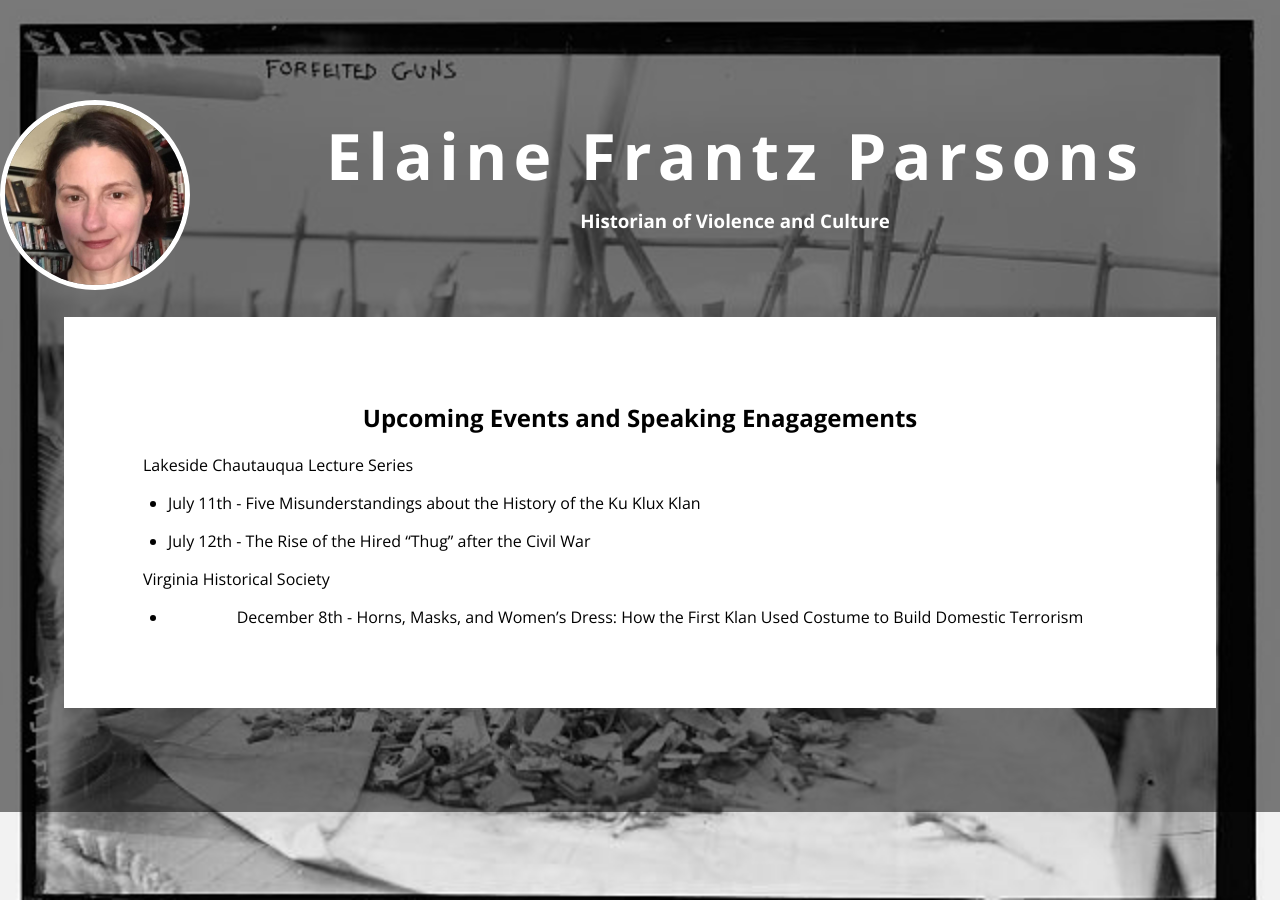
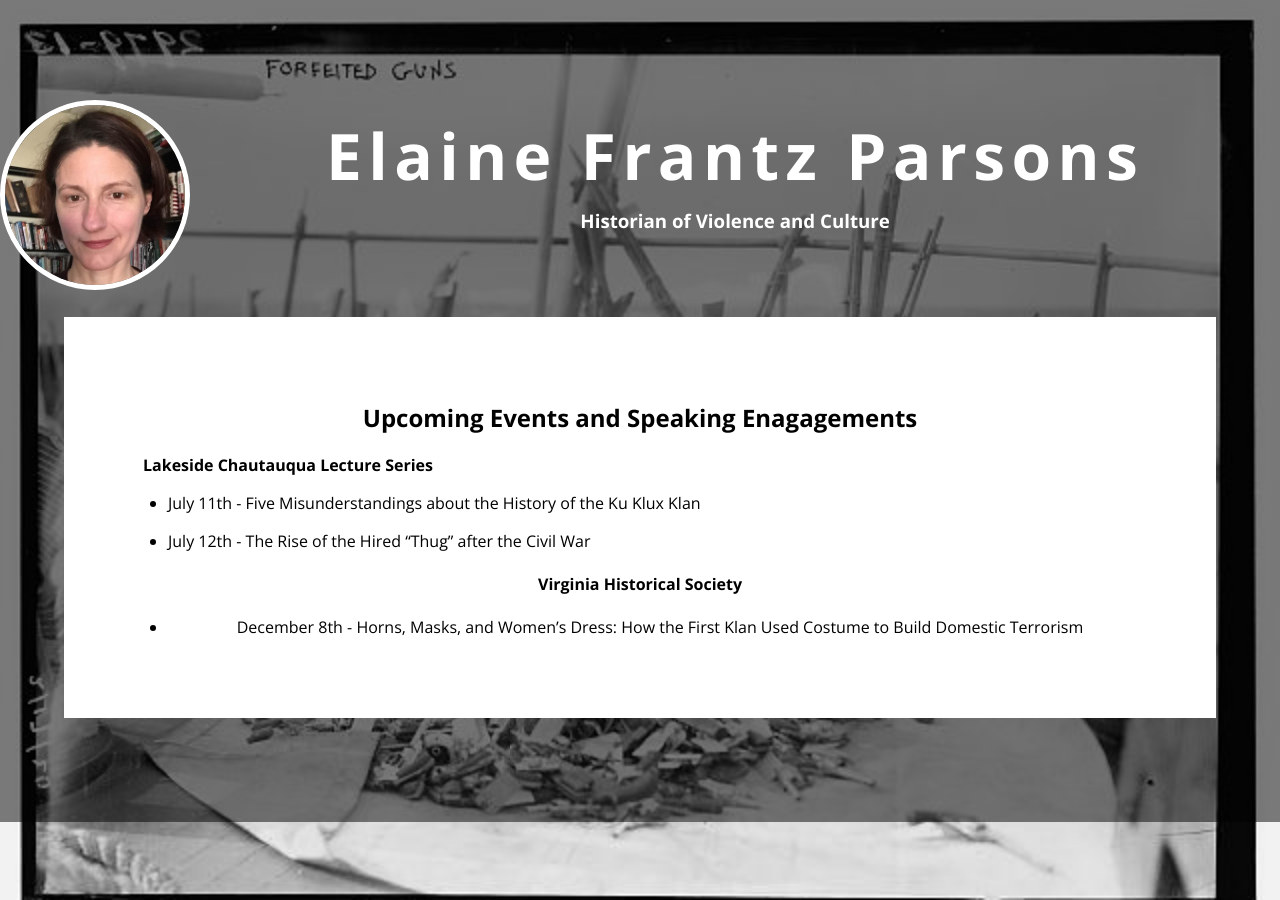
Before and after one commit to parsonse/parsonse.github.io, a Jekyll site: the page built from events/index.md, in a window 1280 px wide. Built offline with Jekyll 4.4.1, drawn with Linux system fonts in a browser that asks for light colours; nearby versions of some CDN libraries.

```diff
--- a/events/index.md
+++ b/events/index.md
@@ -4,12 +4,12 @@ layout: essay
 title: Upcoming Events and Speaking Enagagements
 ---
 
-[Lakeside Chautauqua Lecture Series](http://www.lakesideohio.com/education/lecture-series#wk4)
+[**Lakeside Chautauqua Lecture Series**](http://www.lakesideohio.com/education/lecture-series#wk4)
 
 * July 11th - Five Misunderstandings about the History of the Ku Klux Klan
 
 * July 12th - The Rise of the Hired "Thug" after the Civil War
 
-[Virginia Historical Society](http://www.vahistorical.org/events/programs-and-activities/lectures-and-classes/horns-masks-and-womens-dress-how-first-klan-used)
+#### [Virginia Historical Society](http://www.vahistorical.org/events/programs-and-activities/lectures-and-classes/horns-masks-and-womens-dress-how-first-klan-used)
 
 * December 8th - Horns, Masks, and Women's Dress: How the First Klan Used Costume to Build Domestic Terrorism
```
